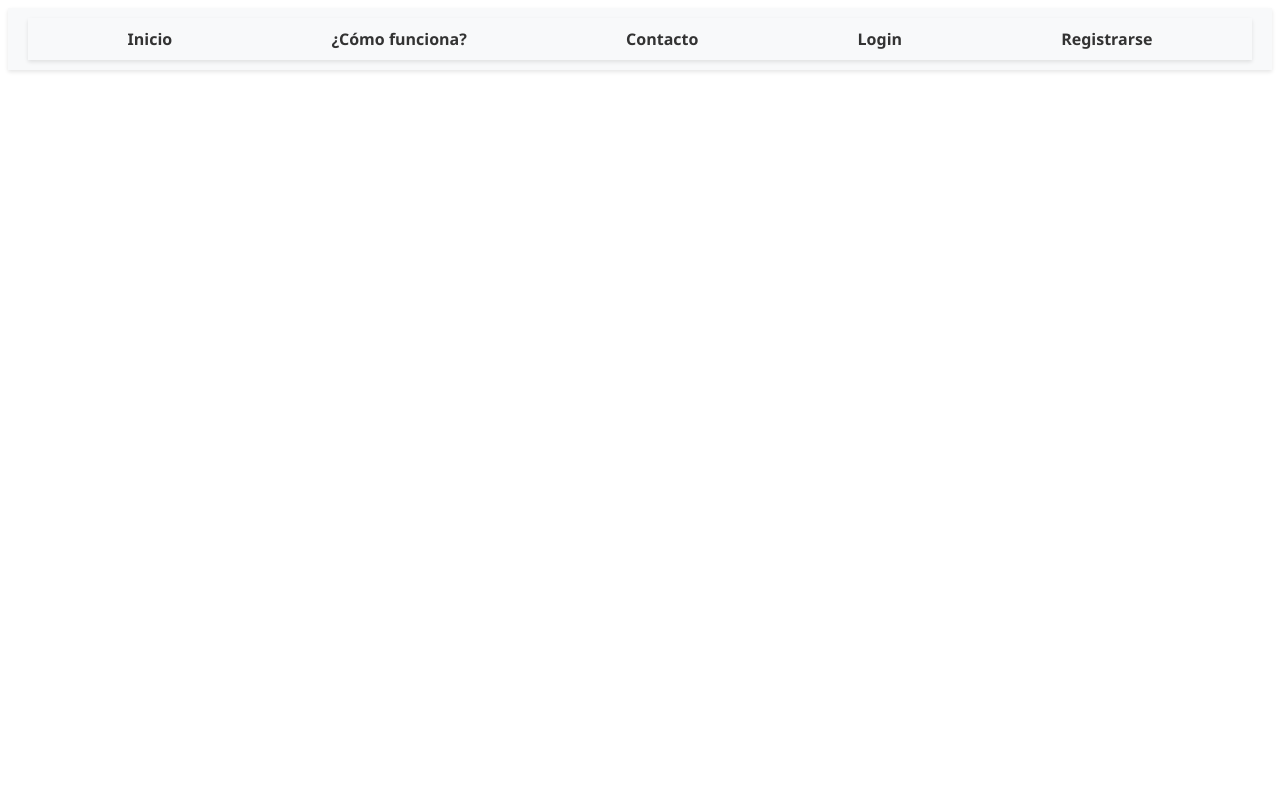
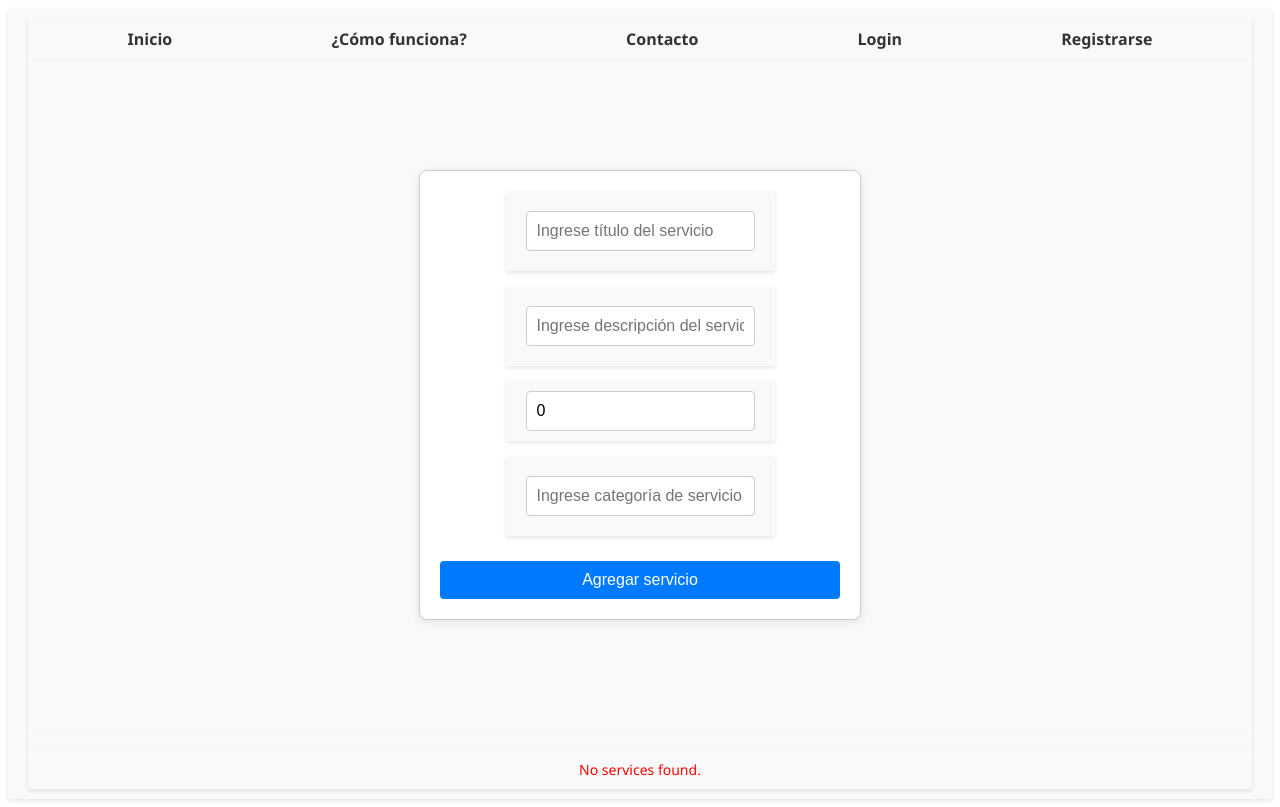
Before and after one commit to AgustinErimbaue/CarePro2-app, a React (Vite) app: page /MyService in a window 1280 px wide. Built offline with nearby package versions, Linux system fonts and the light colour scheme.

Commit message:
se corrige ruta de MyService en app.jsx

```diff
--- a/src/App.jsx
+++ b/src/App.jsx
@@ -5,9 +5,10 @@ import Tutorial from "./components/Tutorial/Tutorial";
 import Login from "./components/Login/Login";
 import Profile from "./components/Profile/Profile";
 import Service from "./components/Service/Service";
-import MyService from "./components/myService/myService";
 import Contact from "./components/Contact/Contact";
 import Register from "./components/Register/Register";
+import MyService from "./components/MyService/MyService";
+
 function App() {
   return (
     <>
@@ -19,9 +20,9 @@ function App() {
           <Route path="/Contacto" element={<Contact />} />
           <Route path="/Registro" element={<Register />} />
           <Route path="/Login" element={<Login />} />
-          <Route path="/Perfil" element={<Profile />} />
-          <Route path="/Servicio" element={<Service />} />
-          <Route path="/MiServicio" element={<MyService />} />
+          <Route path="/Profile" element={<Profile />} />
+          <Route path="/Service" element={<Service />} />
+          <Route path="/MyService" element={<MyService />} />
         </Routes>
       </BrowserRouter>
     </>
```
